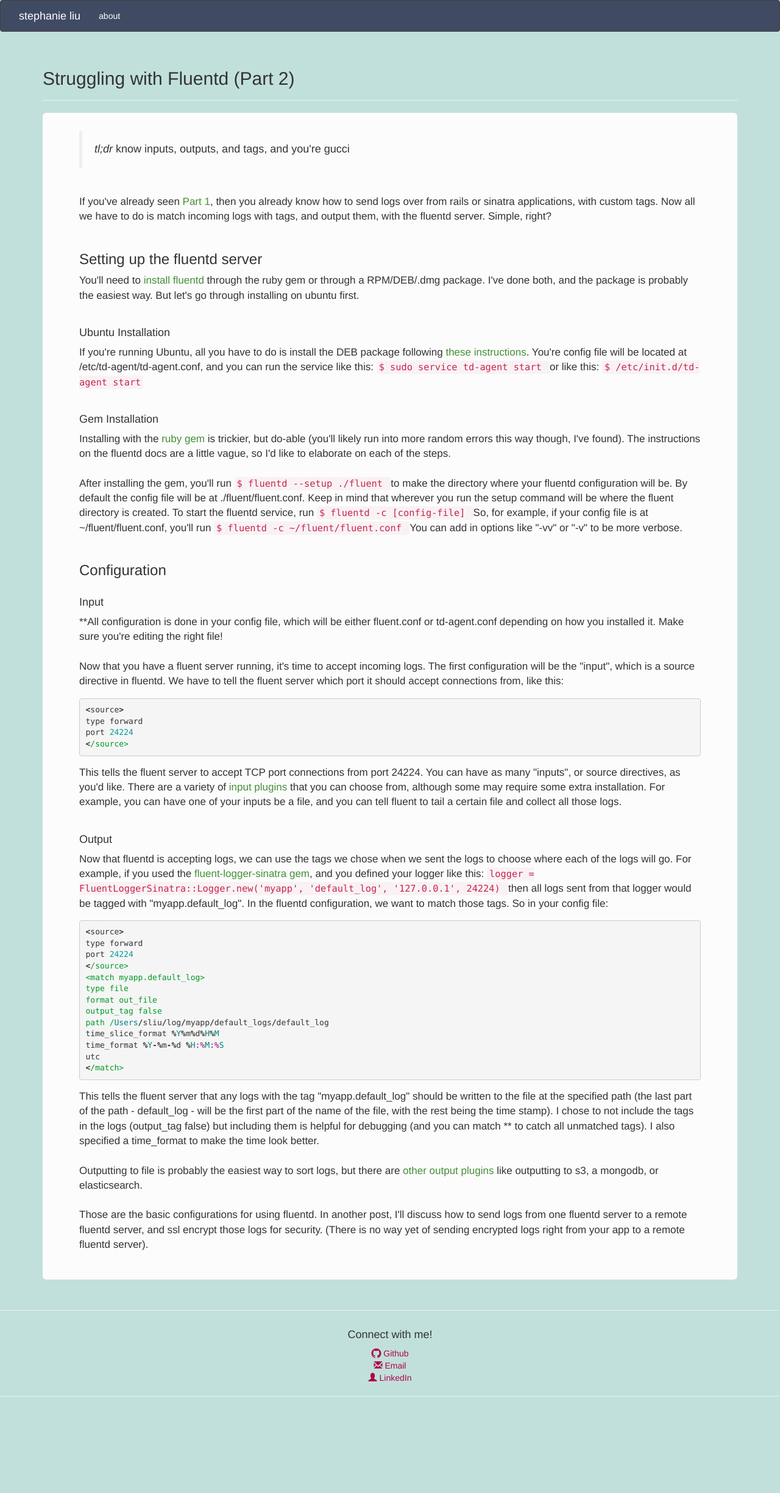
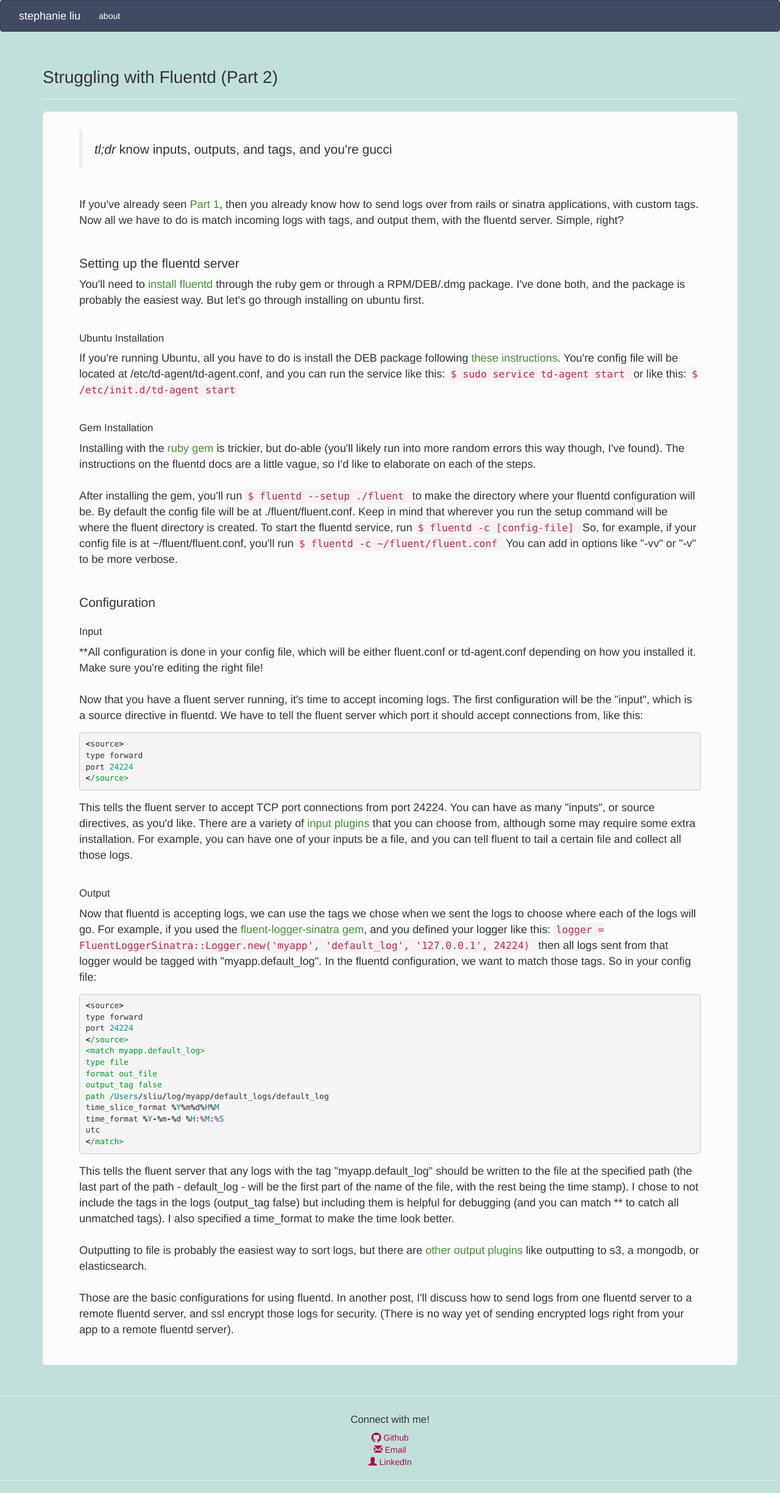
Before and after one commit to sliuu/sliuu.github.io, a Jekyll site: the page built from _posts/2015-07-18-struggling-with-fluentd-part-2.html, in a window 1280 px wide. Shown: the whole page at 61% size. Built offline with Jekyll 4.4.1, drawn with Linux system fonts in a browser that asks for light colours; before the commit the page ends 2310 px from its top, so only the background shows below that.

Commit message:
Responsive font sizes

```diff
--- a/css/application.css
+++ b/css/application.css
@@ -1,3 +1,12 @@
+h2 {
+  font-size: 2em;
+}
+h3 {
+  font-size: 1.5em;
+}
+h4 {
+  font-size: 1.2em;
+}
 a.navbar-left {
   float: left;
 }
@@ -34,7 +43,7 @@
   background-color: #FDFCFC;
 }
 .jumbotron p {
-  font-size: 17px;
+  font-size: 1.3em;
 }
 #connect {
   color: #af044c;
```
Also changed, not shown: 1 other file.
